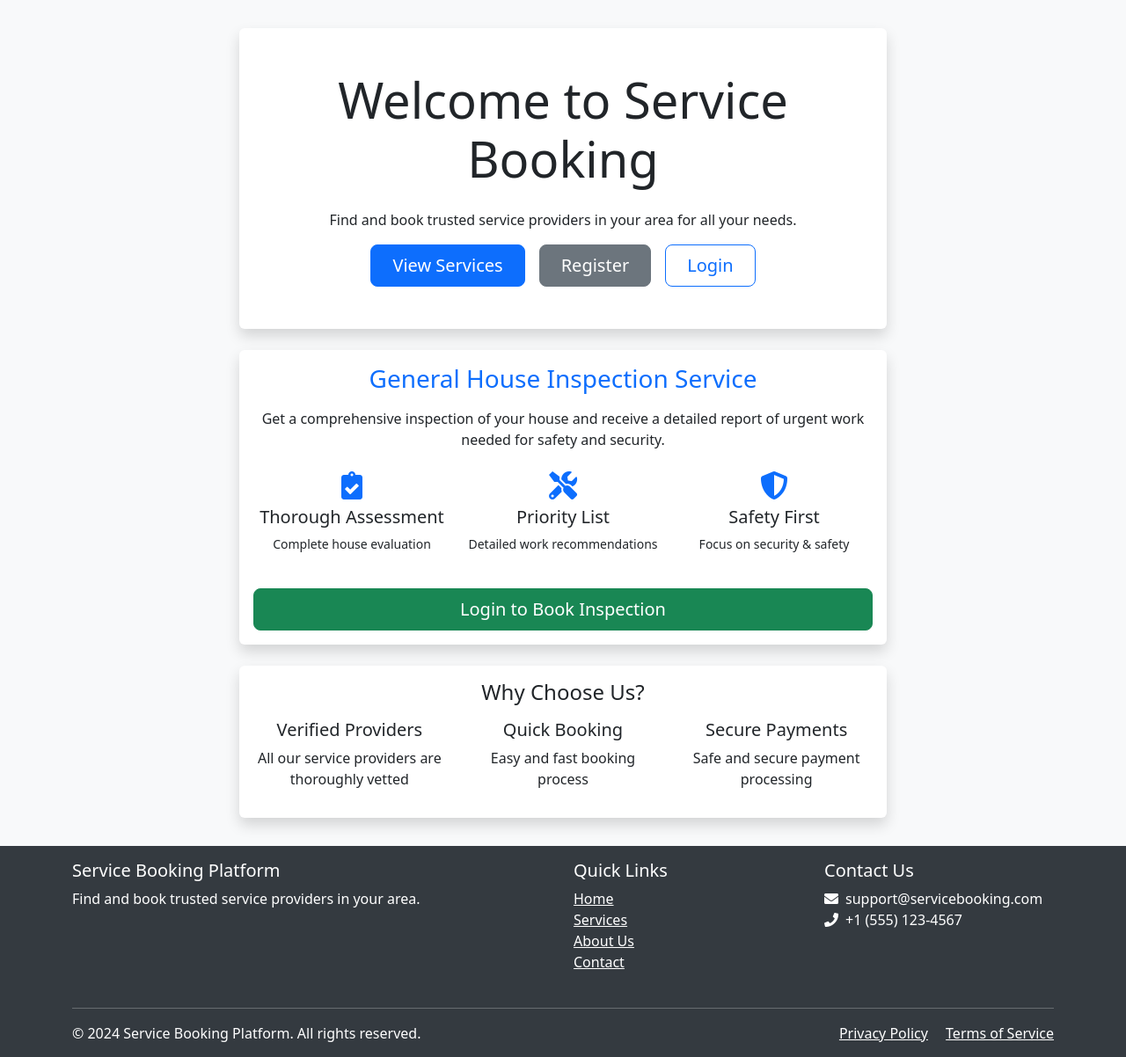
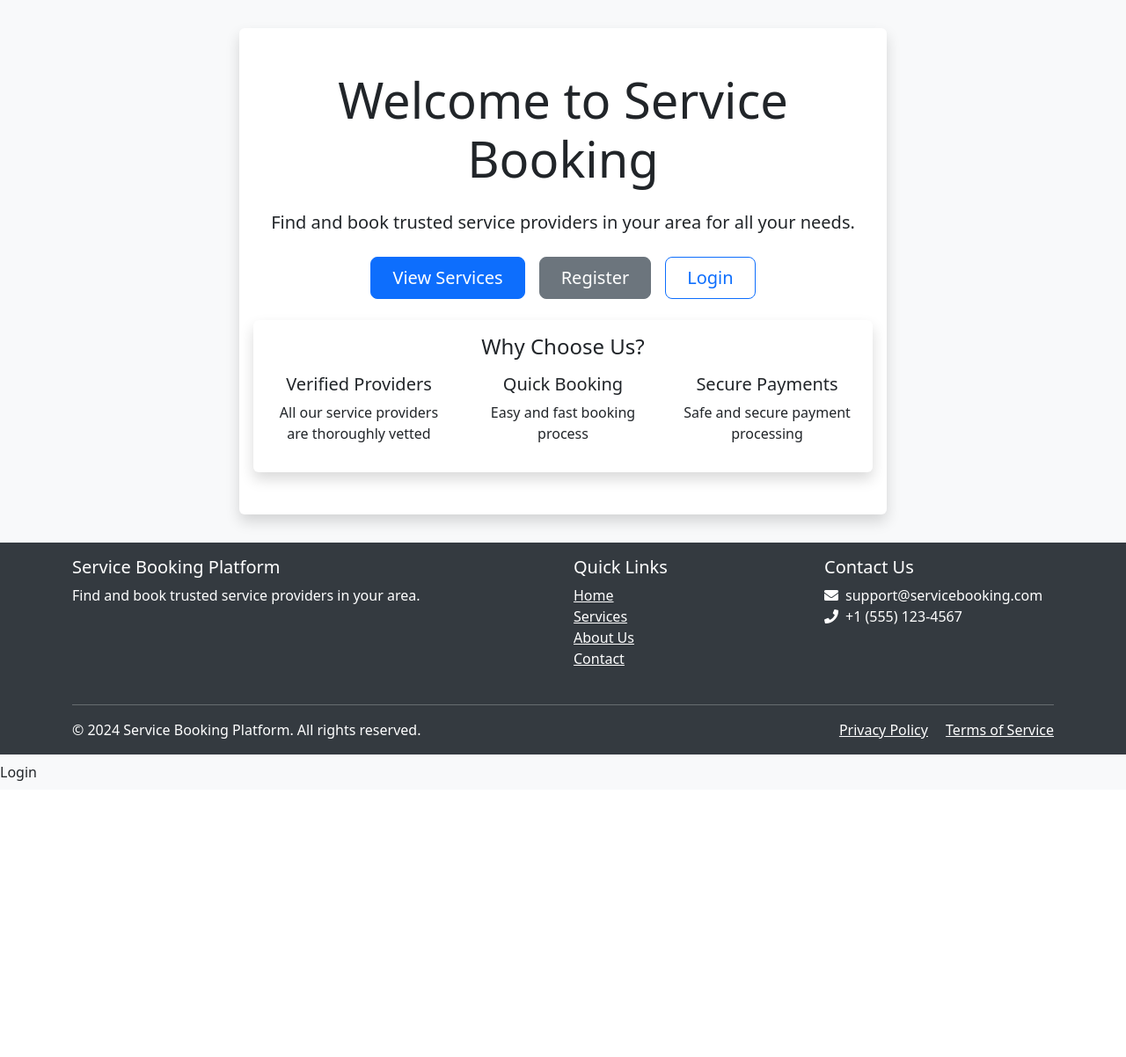
Before and after one commit to aniru-dh21/SSE-Project-Group-18, a Django app: page / in a window 1280 px wide. Shown: the part 62-1264 px from the top of the page at 88% size. After the commit the page ends 950 px from the top, so only its background shows below. Run offline with Django 3.2, Linux system fonts and the light colour scheme; some libraries are stand-ins or nearby versions.

Commit message:
Home page based on either he is service provider or not

```diff
--- a/myapp/templates/home.html
+++ b/myapp/templates/home.html
@@ -8,60 +8,16 @@
       <div class="card">
         <div class="card-body py-5">
           <h1 class="display-4 mb-4">Welcome to Service Booking</h1>
-                    <p>Find and book trusted service providers in your area for all your needs.</p>
 
+          {% if user.is_authenticated %}
+            {% if user.is_service_provider %}
+              <!-- Service Provider View -->
+              <p class="lead mb-4">Manage your services and bookings all in one place.</p>
               <div class="d-grid gap-3 d-sm-flex justify-content-sm-center">
-                        {% if user.is_authenticated %}
                 <a href="{% url 'dashboard' %}" class="btn btn-primary btn-lg px-4">Dashboard</a>
-                            <a href="{% url 'service_list' %}" class="btn btn-secondary btn-lg px-4">Browse Services</a>
-                        {% else %}
-                            <a href="{% url 'service_list' %}" class="btn btn-primary btn-lg px-4">View Services</a>
-                            <a href="{% url 'register' %}" class="btn btn-secondary btn-lg px-4">Register</a>
-                            <a href="{% url 'login' %}" class="btn btn-outline-primary btn-lg px-4">Login</a>
-                        {% endif %}
-                    </div>
-                </div>
+                <a href="{% url 'manage_services' %}" class="btn btn-secondary btn-lg px-4">Manage Services</a>
               </div>
 
-            <!-- New Inspection Service Card -->
-            <div class="card mt-4">
-                <div class="card-body">
-                    <h2 class="h3 mb-3 text-primary">General House Inspection Service</h2>
-                    <p class="mb-4">Get a comprehensive inspection of your house and receive a detailed report of urgent work needed for safety and security.</p>
-
-                    <div class="row g-3 mb-4">
-                        <div class="col-md-4">
-                            <div class="d-flex flex-column align-items-center">
-                                <i class="fas fa-clipboard-check fa-2x mb-2 text-primary"></i>
-                                <h5>Thorough Assessment</h5>
-                                <p class="text-center small">Complete house evaluation</p>
-                            </div>
-                        </div>
-                        <div class="col-md-4">
-                            <div class="d-flex flex-column align-items-center">
-                                <i class="fas fa-tools fa-2x mb-2 text-primary"></i>
-                                <h5>Priority List</h5>
-                                <p class="text-center small">Detailed work recommendations</p>
-                            </div>
-                        </div>
-                        <div class="col-md-4">
-                            <div class="d-flex flex-column align-items-center">
-                                <i class="fas fa-shield-alt fa-2x mb-2 text-primary"></i>
-                                <h5>Safety First</h5>
-                                <p class="text-center small">Focus on security & safety</p>
-                            </div>
-                        </div>
-                    </div>
-
-                    {% if user.is_authenticated %}
-                        <a href="{% url 'book_inspection' %}" class="btn btn-success btn-lg w-100">Book House Inspection</a>
-                    {% else %}
-                        <a href="{% url 'login' %}" class="btn btn-success btn-lg w-100">Login to Book Inspection</a>
-                    {% endif %}
-                </div>
-            </div>
-
-            {% if user.is_authenticated %}
               <div class="card mt-4">
                 <div class="card-body">
                   <h2 class="h4 mb-3">Quick Actions</h2>
@@ -73,13 +29,61 @@
                     </div>
                     <div class="col-md-6">
                       <div class="d-grid">
-                                <a href="{% url 'recommend_service' %}" class="btn btn-outline-secondary">Recommended Services</a>
+                        <a href="{% url 'update_booking_status' booking_id=0 %}" class="btn btn-outline-secondary">Update Bookings</a>
                       </div>
                     </div>
                   </div>
                 </div>
               </div>
+
             {% else %}
+              <!-- Regular User View -->
+              <p class="lead mb-4">Find and book trusted service providers in your area for all your needs.</p>
+              <div class="d-grid gap-3 d-sm-flex justify-content-sm-center">
+                <a href="{% url 'dashboard' %}" class="btn btn-primary btn-lg px-4">Dashboard</a>
+                <a href="{% url 'service_list' %}" class="btn btn-secondary btn-lg px-4">Browse Services</a>
+              </div>
+
+              <div class="card mt-4">
+                <div class="card-body">
+                  <h2 class="h3 mb-3 text-primary">General House Inspection Service</h2>
+                  <p>Get a comprehensive inspection of your house and receive a detailed report of urgent work needed for safety and security.</p>
+
+                  <div class="row g-3 mb-4">
+                    <div class="col-md-4">
+                      <div class="d-flex flex-column align-items-center">
+                        <h5>Thorough Assessment</h5>
+                        <p>Complete house evaluation</p>
+                      </div>
+                    </div>
+                    <div class="col-md-4">
+                      <div class="d-flex flex-column align-items-center">
+                        <h5>Priority List</h5>
+                        <p>Detailed work recommendations</p>
+                      </div>
+                    </div>
+                    <div class="col-md-4">
+                      <div class="d-flex flex-column align-items-center">
+                        <h5>Safety First</h5>
+                        <p>Focus on security & safety</p>
+                      </div>
+                    </div>
+                  </div>
+
+                  <a href="{% url 'book_inspection' %}" class="btn btn-success btn-lg w-100">Book House Inspection</a>
+                </div>
+              </div>
+            {% endif %}
+
+          {% else %}
+            <!-- Not Logged In View -->
+            <p class="lead mb-4">Find and book trusted service providers in your area for all your needs.</p>
+            <div class="d-grid gap-3 d-sm-flex justify-content-sm-center">
+              <a href="{% url 'service_list' %}" class="btn btn-primary btn-lg px-4">View Services</a>
+              <a href="{% url 'register' %}" class="btn btn-secondary btn-lg px-4">Register</a>
+              <a href="{% url 'login' %}" class="btn btn-outline-primary btn-lg px-4">Login</a>
+            </div>
+
             <div class="card mt-4">
               <div class="card-body">
                 <h2 class="h4 mb-3">Why Choose Us?</h2>
@@ -109,5 +113,7 @@
         </div>
       </div>
     </div>
+  </div>
+</div>
 
 {% endblock %}
```
Lines whose indentation alone changed are shown as unchanged.
